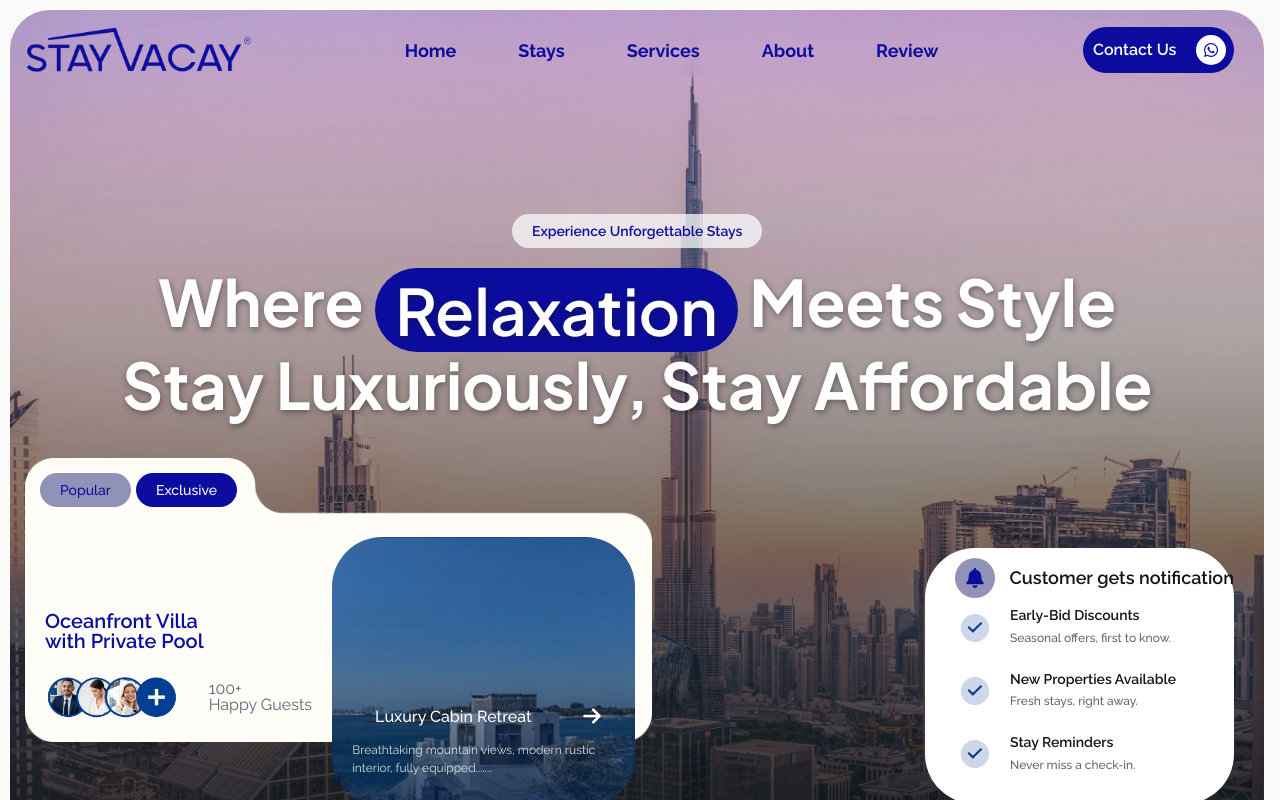
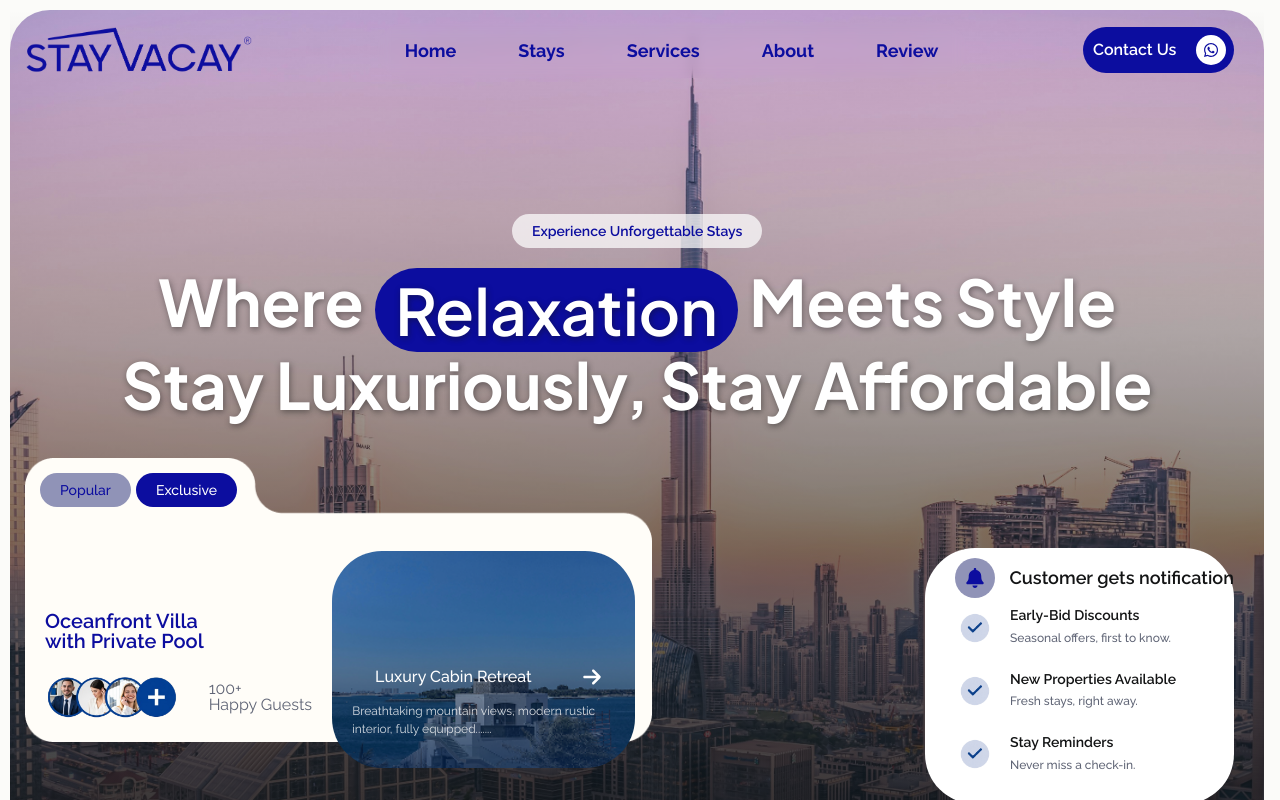
Before and after one commit to JadTarabay/StayVacay, a React (Create React App) app in the folder client/stayvacay-client/: page / in a window 1280 px wide. Shown: the top 800 px of the page. Built offline with nearby package versions, Linux system fonts and the light colour scheme; no server answers.

Commit message:
Bug fixes

```diff
--- a/client/stayvacay-client/src/assets/testimonials/testimonials.js
+++ b/client/stayvacay-client/src/assets/testimonials/testimonials.js
@@ -7,7 +7,7 @@ import User1 from './user.png';
 const testimonials = [
   {
     id: 1,
-    name: 'John Doe',
+    name: 'John Bradford',
     country: 'Traveler From UK',
     image: User1,
     feedback:
@@ -31,11 +31,11 @@ const testimonials = [
   },
   {
     id: 4,
-    name: 'Jad Taraby',
-    country: 'Traveler From Lebanon',
+    name: 'Lynn Hernandez',
+    country: 'Traveler From Cuba',
     image: User1,
     feedback:
-      '“I am in love.”',
+      '“Customer service is amazing, my family and I had a wonderful stay and we felt at home!”',
   },
 ];
 
--- a/client/stayvacay-client/src/components/CSS/Hero.css
+++ b/client/stayvacay-client/src/components/CSS/Hero.css
@@ -200,12 +200,12 @@
     flex-direction: column;
     gap: 5px;
     width: 51%;
-    height: 100%;
+    height: 80%;
     background-size: cover;
     background-position: center;
     margin-right: 10px;
     border-radius: 50px;
-    margin-top: 60px;
+    margin-top: 35px;
 }
 
 .content-right-top {
```
